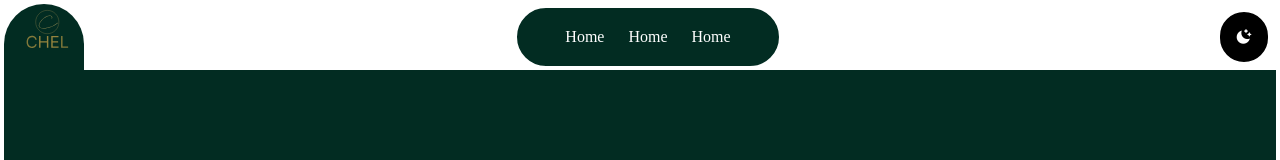
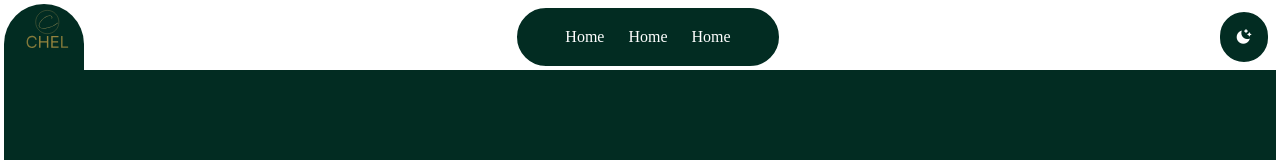
Before and after one commit to Lovethrech/my-main-portfolio, a Vue app: page / in a window 1280 px wide. Shown: the top 160 px of the page. Built offline with nearby package versions, Linux system fonts and the light colour scheme.

Commit message:
working on the header components and possible sub files.

```diff
--- a/src/assets/base.css
+++ b/src/assets/base.css
@@ -1,7 +1,6 @@
 :root {
   --bg-color: #ffffff;
   --theme-bg-color: #000000;
-  --theme-color: #ffffff;
   --general-components-bg-color: #022c22;
   --border-radius: 10vh;
   --round-border-radius: 10vh;
@@ -12,7 +11,6 @@
 html.dark{
   --bg-color: #000000;
   --theme-bg-color: #ffffff;
-  --theme-color: #000000;
   --text-color: #ffffff;
   --border-color: #333333;
 }
--- a/src/components/ThemeToggle.vue
+++ b/src/components/ThemeToggle.vue
@@ -29,8 +29,8 @@ const {isDark}=storeToRefs(themeStore);
 <style scoped>
 .theme-toggle{
     padding: 2vh;
-    background-color: var(--theme-bg-color);
-    color: var(--theme-color);
+    background-color: var(--general-components-bg-color);
+    color: #ffffff;
     font-size: var(--p-font-size);
     border-radius: var(--round-border-radius);
     border: 1vh solid var(--bg-color);
```
